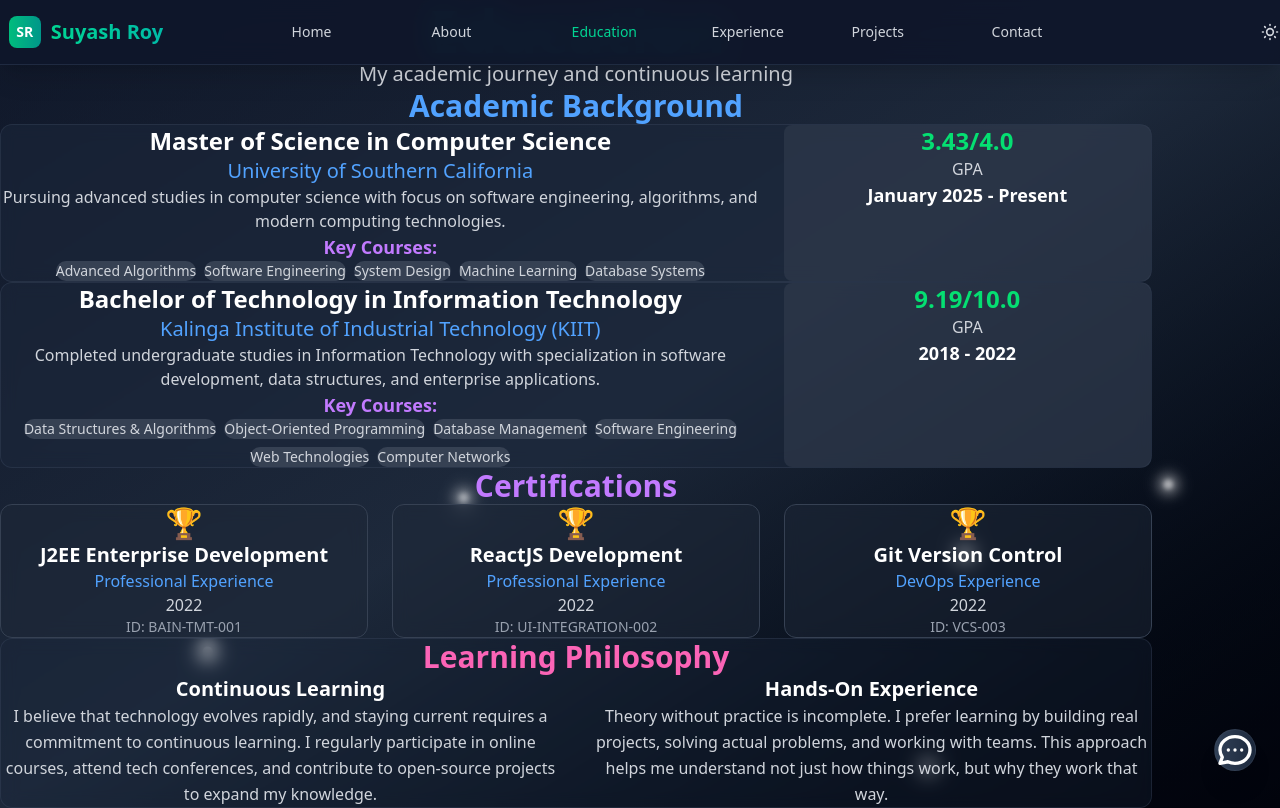
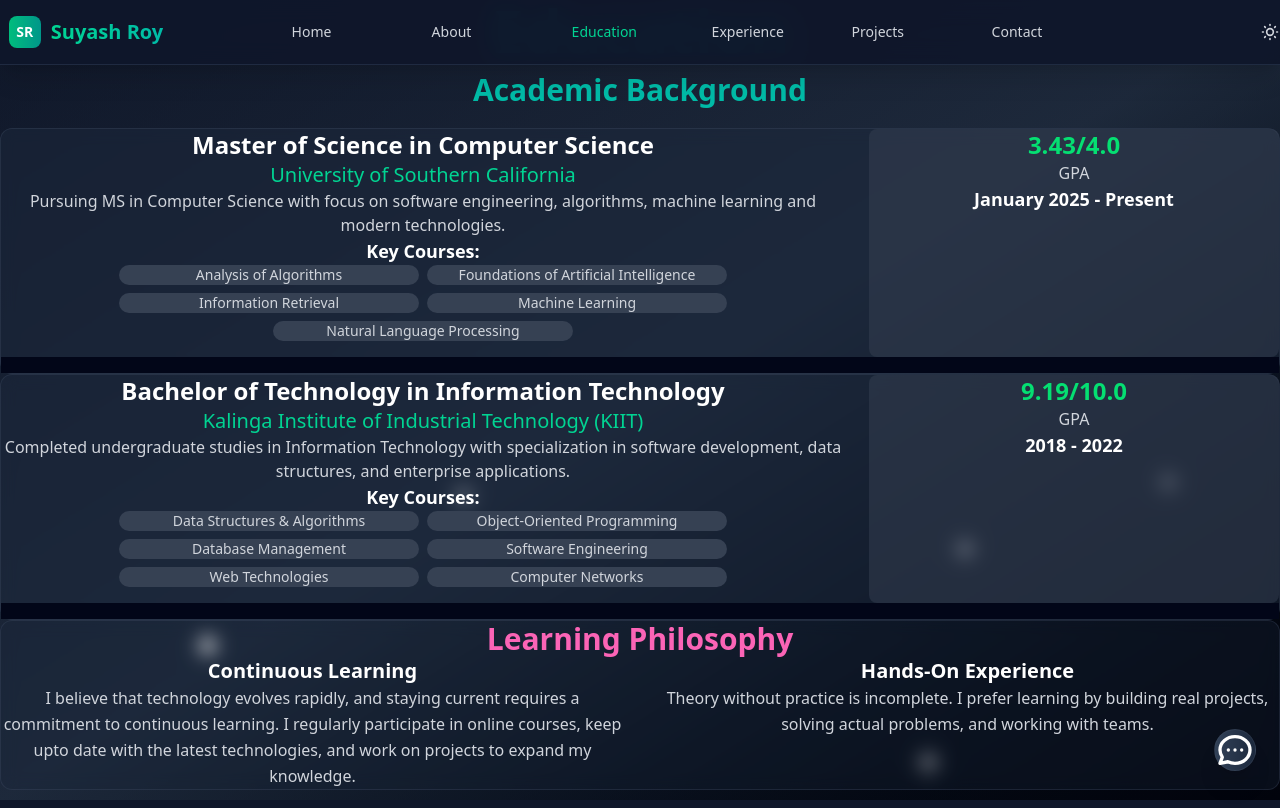
Before and after one commit to SuyashRoy/react-portfolio-ai-chatbot, a React (Vite) app: page /education in a window 1280 px wide. Built offline with nearby package versions, Linux system fonts and the light colour scheme.

Commit message:
[UPDATE] Made cosmetic changes to About page and updated Education page

```diff
--- a/src/pages/About.jsx
+++ b/src/pages/About.jsx
@@ -152,7 +152,7 @@
           {/* Values */}
           <div className="text-center mt-20">
             <h3 className={`text-3xl h-15 font-bold mb-8 flex justify-center items-center ${
-              isDarkMode ? 'text-teal-200' : 'text-fuchsia-700'
+              isDarkMode ? 'text-teal-200' : 'text-pink-400'
             }`}>My Values</h3>
             <div className="grid grid-cols-1 md:grid-cols-3 gap-8">
               <div className={`backdrop-blur-sm rounded-lg p-6 bg-transparent`}>
--- a/src/pages/Education.jsx
+++ b/src/pages/Education.jsx
@@ -10,8 +10,8 @@
       institution: "University of Southern California",
       year: "January 2025 - Present",
       gpa: "3.43/4.0",
-      description: "Pursuing advanced studies in computer science with focus on software engineering, algorithms, and modern computing technologies.",
-      courses: ["Advanced Algorithms", "Software Engineering", "System Design", "Machine Learning", "Database Systems"]
+      description: "Pursuing MS in Computer Science with focus on software engineering, algorithms, machine learning and modern technologies.",
+      courses: ["Analysis of Algorithms", "Foundations of Artificial Intelligence", "Information Retrieval", "Machine Learning", "Natural Language Processing"]
     },
     {
       degree: "Bachelor of Technology in Information Technology",
@@ -23,26 +23,26 @@
     }
   ];
 
-  const certifications = [
-    {
-      name: "J2EE Enterprise Development",
-      issuer: "Professional Experience",
-      date: "2022",
-      credential: "BAIN-TMT-001"
-    },
-    {
-      name: "ReactJS Development",
-      issuer: "Professional Experience",
-      date: "2022",
-      credential: "UI-INTEGRATION-002"
-    },
-    {
-      name: "Git Version Control",
-      issuer: "DevOps Experience",
-      date: "2022",
-      credential: "VCS-003"
-    }
-  ];
+  // const certifications = [
+  //   {
+  //     name: "J2EE Enterprise Development",
+  //     issuer: "Professional Experience",
+  //     date: "2022",
+  //     credential: "BAIN-TMT-001"
+  //   },
+  //   {
+  //     name: "ReactJS Development",
+  //     issuer: "Professional Experience",
+  //     date: "2022",
+  //     credential: "UI-INTEGRATION-002"
+  //   },
+  //   {
+  //     name: "Git Version Control",
+  //     issuer: "DevOps Experience",
+  //     date: "2022",
+  //     credential: "VCS-003"
+  //   }
+  // ];
 
   return (
     <div className={`relative min-h-screen overflow-hidden transition-colors duration-300 ${
@@ -52,8 +52,8 @@
     }`}>
       <ParticleBackground />
 
-      <div className="relative z-10 container mx-auto px-4 py-20 pt-24">
-        <div className="max-w-6xl mx-auto">
+      <div className="relative z-10 mx-auto px-4 py-20 pt-24">
+        <div className="w-full mx-auto">
           {/* Header */}
           <div className="text-center mb-16">
             <h1 className={`text-5xl md:text-6xl font-bold mb-6 bg-gradient-to-r ${
@@ -63,22 +63,20 @@
             } bg-clip-text text-transparent`}>
               Education
             </h1>
-            <p className={`text-xl ${isDarkMode ? 'text-gray-300' : 'text-gray-700'}`}>
-              My academic journey and continuous learning
-            </p>
           </div>
 
           {/* Education Timeline */}
           <div className="mb-16">
-            <h2 className={`text-3xl font-bold mb-8 text-center ${
-              isDarkMode ? 'text-blue-400' : 'text-slate-600'
+            <div className="h-3"></div>
+            <h2 className={`text-3xl font-bold mb-8 text-center h-14 ${
+              isDarkMode ? 'text-teal-500' : 'text-sky-600'
             }`}>Academic Background</h2>
             <div className="space-y-8">
               {educationData.map((edu, index) => (
                 <div key={index} className={`backdrop-blur-sm rounded-xl p-8 border transition-all duration-300 ${
                   isDarkMode
-                    ? 'bg-slate-800/50 border-slate-600/30 hover:border-blue-500'
-                    : 'bg-white/80 border-slate-200/50 hover:border-blue-400'
+                    ? 'bg-slate-800/50 border-slate-600/30'
+                    : 'bg-orange-100 border-slate-200/50  '
                 }`}>
                   <div className="grid grid-cols-1 lg:grid-cols-3 gap-6">
                     <div className="lg:col-span-2">
@@ -86,7 +84,7 @@
                         isDarkMode ? 'text-white' : 'text-gray-900'
                       }`}>{edu.degree}</h3>
                       <h4 className={`text-xl mb-2 text-center ${
-                        isDarkMode ? 'text-blue-400' : 'text-slate-600'
+                        isDarkMode ? 'text-emerald-400' : 'text-rose-700'
                       }`}>{edu.institution}</h4>
                       <p className={`mb-4 text-center ${
                         isDarkMode ? 'text-gray-300' : 'text-gray-700'
@@ -94,11 +92,11 @@
 
                       <div className="mb-4">
                         <h5 className={`text-lg font-semibold mb-2 text-center ${
-                          isDarkMode ? 'text-purple-400' : 'text-purple-400'
+                          isDarkMode ? 'text-white' : 'text-grey-500'
                         }`}>Key Courses:</h5>
                         <div className="flex flex-wrap gap-2 justify-center">
                           {edu.courses.map((course, courseIndex) => (
-                            <span key={courseIndex} className={`px-3 py-1 rounded-full text-sm ${
+                            <span key={courseIndex} className={`px-3 py-1 rounded-full w-75 text-sm text-center ${
                               isDarkMode
                                 ? 'bg-gray-700 text-gray-300'
                                 : 'bg-slate-100 text-slate-700'
@@ -107,12 +105,13 @@
                             </span>
                           ))}
                         </div>
+                        <div className="h-4"></div>
                       </div>
                     </div>
 
                     <div className="lg:col-span-1">
                       <div className={`rounded-lg p-4 h-full ${
-                        isDarkMode ? 'bg-gray-700/50' : 'bg-slate-100/70'
+                        isDarkMode ? 'bg-gray-700/50' : 'bg-orange-50'
                       }`}>
                         <div className="text-center">
                           <div className={`text-2xl font-bold mb-2 ${
@@ -128,13 +127,14 @@
                       </div>
                     </div>
                   </div>
+                  <div className={`h-4 ${isDarkMode ? 'bg-slate-950' : 'bg-yellow-50'}`}></div>
                 </div>
               ))}
             </div>
           </div>
 
           {/* Certifications */}
-          <div className="mb-16">
+          {/* <div className="mb-16">
             <h2 className={`text-3xl font-bold mb-8 text-center ${
               isDarkMode ? 'text-purple-400' : 'text-purple-400'
             }`}>Certifications</h2>
@@ -163,13 +163,13 @@
                 </div>
               ))}
             </div>
-          </div>
+          </div> */}
 
           {/* Learning Philosophy */}
           <div className={`backdrop-blur-sm rounded-xl p-8 border ${
             isDarkMode
               ? 'bg-slate-800/30 border-slate-600/30'
-              : 'bg-white/60 border-slate-200/50'
+              : 'bg-yellow-50 border-slate-200/50'
           }`}>
             <h2 className={`text-3xl font-bold mb-6 text-center ${
               isDarkMode ? 'text-pink-400' : 'text-pink-400'
@@ -183,8 +183,8 @@
                   isDarkMode ? 'text-gray-300' : 'text-gray-700'
                 }`}>
                   I believe that technology evolves rapidly, and staying current requires a commitment to
-                  continuous learning. I regularly participate in online courses, attend tech conferences,
-                  and contribute to open-source projects to expand my knowledge.
+                  continuous learning. I regularly participate in online courses, keep upto date with the latest technologies,
+                  and work on projects to expand my knowledge.
                 </p>
               </div>
               <div>
@@ -195,8 +195,7 @@
                   isDarkMode ? 'text-gray-300' : 'text-gray-700'
                 }`}>
                   Theory without practice is incomplete. I prefer learning by building real projects,
-                  solving actual problems, and working with teams. This approach helps me understand
-                  not just how things work, but why they work that way.
+                  solving actual problems, and working with teams.
                 </p>
               </div>
             </div>
```
